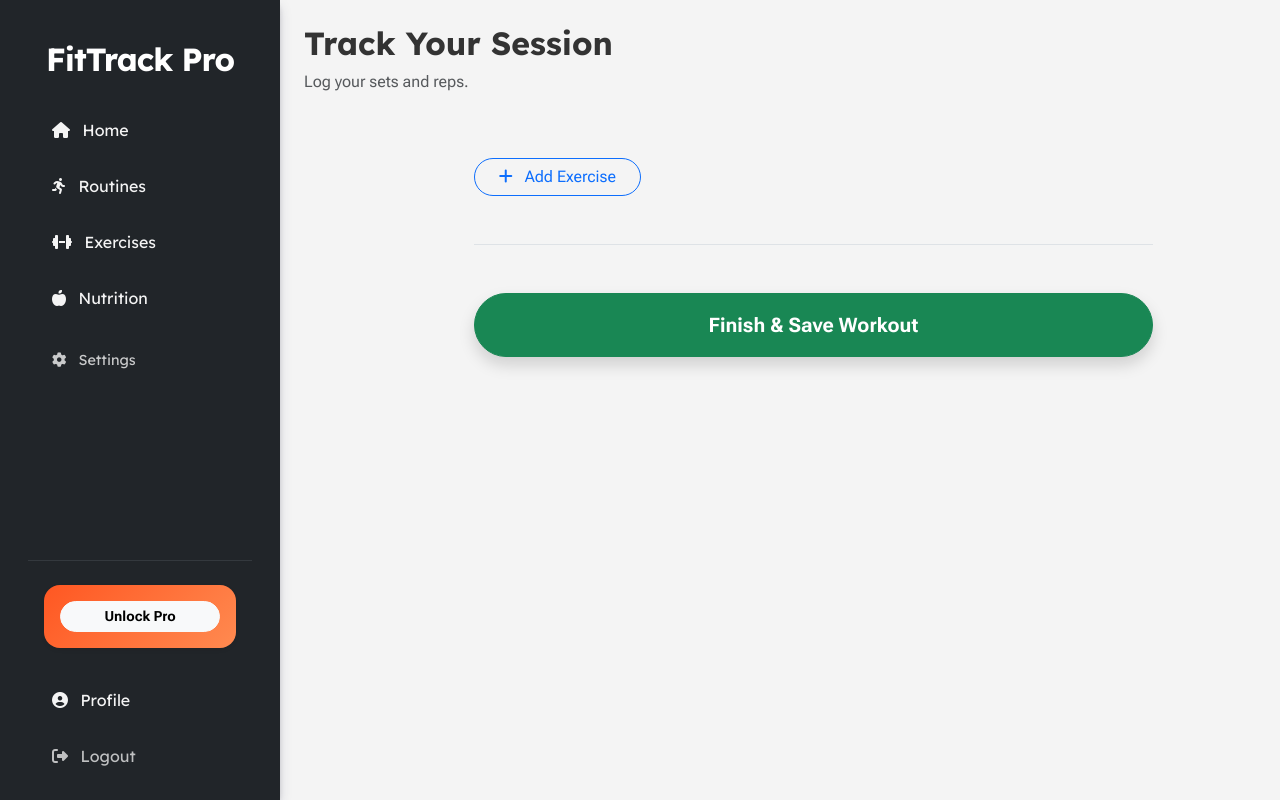
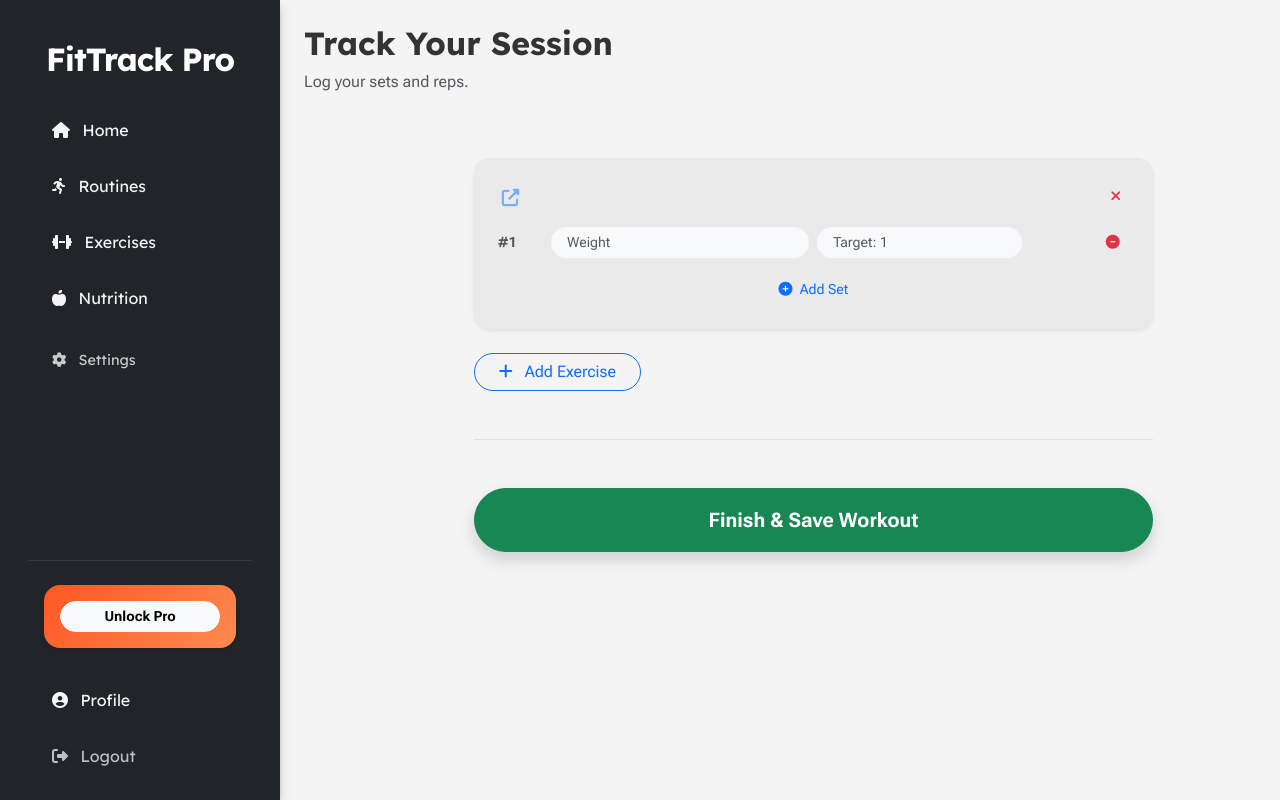
Before and after one commit to mlucasmichel/FitTrack-Pro, a Django app: page /workouts/log/1/ in a window 1280 px wide; the page is wider, and only the part inside the window is pictured. Run offline with Django 5.2, Linux system fonts and the light colour scheme; a user stored in the database is signed in; tables that the repository leaves empty hold one stand-in row (values such as "Sample post"); data that the repository does not hold is empty; some libraries are stand-ins or nearby versions.

Commit message:
Add Sortable.js for drag-and-drop functionality; implement create routine view with workout plan saving

```diff
--- a/templates/base.html
+++ b/templates/base.html
@@ -127,6 +127,8 @@
     <script src="https://kit.fontawesome.com/fa41a0a3f2.js" crossorigin="anonymous"></script>
     <!-- Chart.js -->
     <script src="https://cdn.jsdelivr.net/npm/chart.js"></script>
+    <!-- Sortable.js -->
+    <script src="https://cdn.jsdelivr.net/npm/sortablejs@latest/Sortable.min.js"></script>
 
     <!-- Initialize Toasts -->
     <script>
--- a/workouts/templates/workouts/log_workout.html
+++ b/workouts/templates/workouts/log_workout.html
@@ -16,7 +16,48 @@
     {% csrf_token %}
 
     <div id="exercise-cards">
-        <!-- Dynamic exercise cards are injected here -->
+        <!-- Pre-load exercises if a workout plan was selected -->
+        {% if workout_plan %}
+            {% for item in workout_plan.planitem_set.all %}
+                <div class="card border-0 shadow-sm rounded-4 p-4 mb-4 exercise-card">
+                    <div class="d-flex justify-content-between align-items-center mb-3">
+                        <a href="javascript:void(0);" class="h5 fw-bold mb-0 text-primary text-decoration-none view-exercise-detail" data-id="{{ item.exercise.id }}" data-name="{{ item.exercise.name|title }}">
+                            {{ item.exercise.name|title }} <i class="fas fa-external-link-alt small opacity-50 ms-1"></i>
+                        </a>
+                        <button type="button" class="btn btn-sm btn-outline-danger border-0 remove-exercise"><i class="fas fa-times"></i></button>
+                    </div>
+
+                    <div class="sets-container" id="sets-for-{{ item.exercise.id }}">
+                        {% with ''|center:item.target_sets as range %}
+                        {% for _ in range %}
+                            <div class="row g-2 mb-2 set-row align-items-center">
+                                <div class="col-1 text-muted small fw-bold set-number-label">#{{ forloop.counter }}</div>
+                                <div class="col-5">
+                                    <input type="number" name="weight_{{ item.exercise.id }}[]" class="form-control form-control-sm border-0 bg-light rounded-pill px-3"
+                                        {% if item.exercise.equipment == 'body weight' %}value="0" readonly{% endif %}
+                                        placeholder="Weight" step="0.5" min="0" required>
+                                </div>
+                                <div class="col-4">
+                                    <input type="number" name="reps_{{ item.exercise.id }}[]" class="form-control form-control-sm border-0 bg-light rounded-pill px-3"
+                                        placeholder="Target: {{ item.target_reps }}" min="1" required>
+                                </div>
+                                <div class="col-2 text-end">
+                                    <button type="button" class="btn btn-sm text-danger remove-set"><i class="fas fa-minus-circle"></i></button>
+                                </div>
+                                <input type="hidden" name="exercise_id_order[]" value="{{ item.exercise.id }}">
+                            </div>
+                        {% endfor %}
+                        {% endwith %}
+                    </div>
+
+                    <button type="button" class="btn btn-sm btn-link text-decoration-none mt-2 add-set"
+                            data-id="{{ item.exercise.id }}"
+                            data-is-bw="{% if item.exercise.equipment == 'body weight' %}true{% else %}false{% endif %}">
+                        <i class="fas fa-plus-circle me-1"></i> Add Set
+                    </button>
+                </div>
+            {% endfor %}
+        {% endif %}
     </div>
 
     <!-- Add Exercise Button -->
--- a/workouts/views.py
+++ b/workouts/views.py
@@ -1,3 +1,4 @@
+import json
 from django.template.loader import render_to_string
 from django.http import HttpResponse
 from django.db.models import Q, Sum, F, Max
@@ -189,3 +190,40 @@ def routines_list(request):
         'routine_limit': 3,
     }
     return render(request, 'workouts/routines.html', context)
+
+
+@login_required
+def create_routine(request):
+    """
+    Drag-and-drop builder for custom workout routines.
+    """
+    if request.method == 'POST':
+        title = request.POST.get('title')
+        description = request.POST.get('description', '')
+
+        routine_data_str = request.POST.get('routine_data')
+
+        if title and routine_data_str:
+            routine_data = json.loads(routine_data_str)
+
+            plan = WorkoutPlan.objects.create(
+                title=title,
+                description=description,
+                created_by=request.user
+            )
+
+            for index, item in enumerate(routine_data):
+                exercise = get_object_or_404(Exercise, id=item['exercise_id'])
+                PlanItem.objects.create(
+                    workout_plan=plan,
+                    exercise=exercise,
+                    target_sets=item['sets'],
+                    target_reps=item['reps'],
+                    order=index
+                )
+
+            messages.success(request, "Routine saved successfully!")
+            return redirect('routines')
+
+    exercises = Exercise.objects.all().order_by('name')
+    return render(request, 'workouts/create_routine.html', {'exercises': exercises})
```
